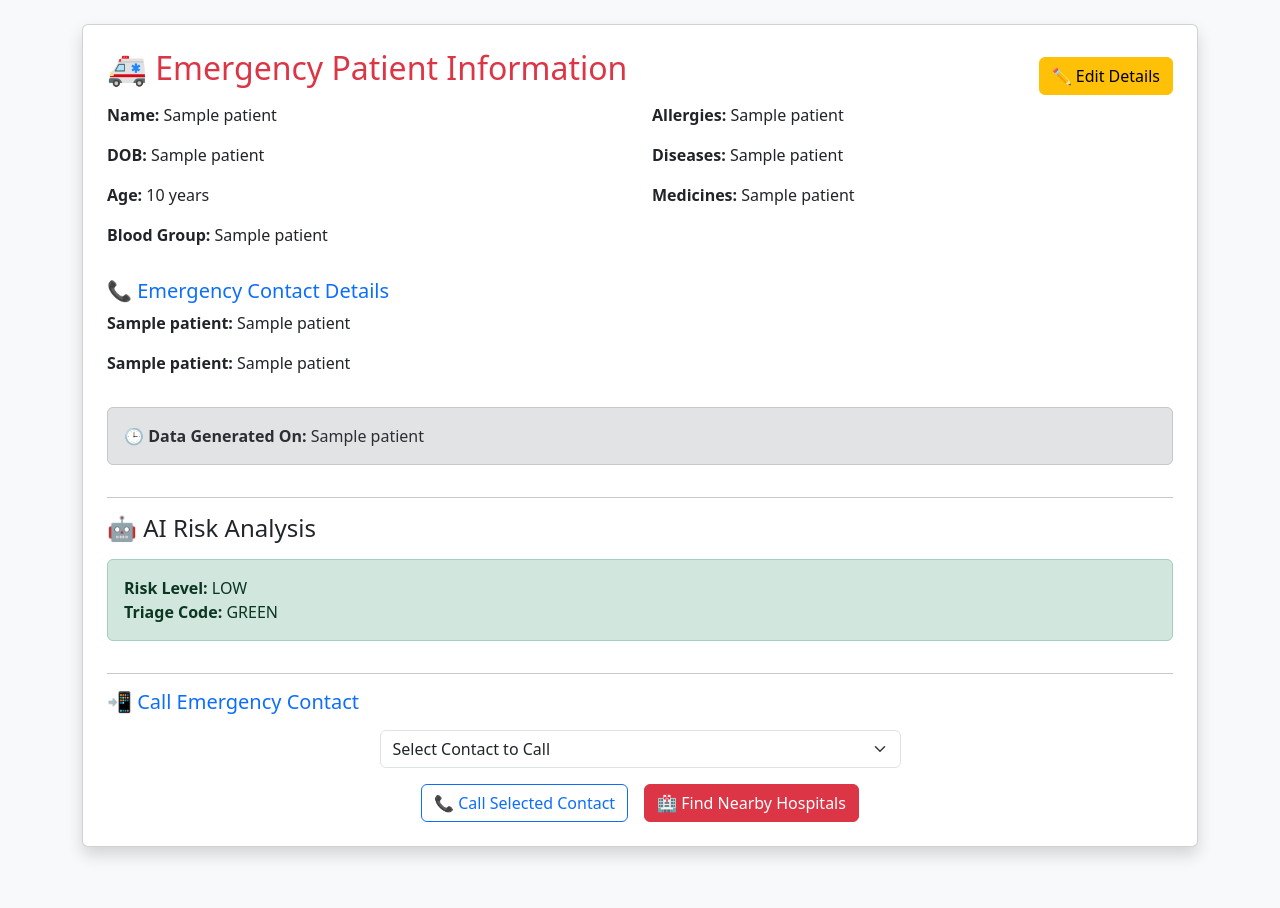
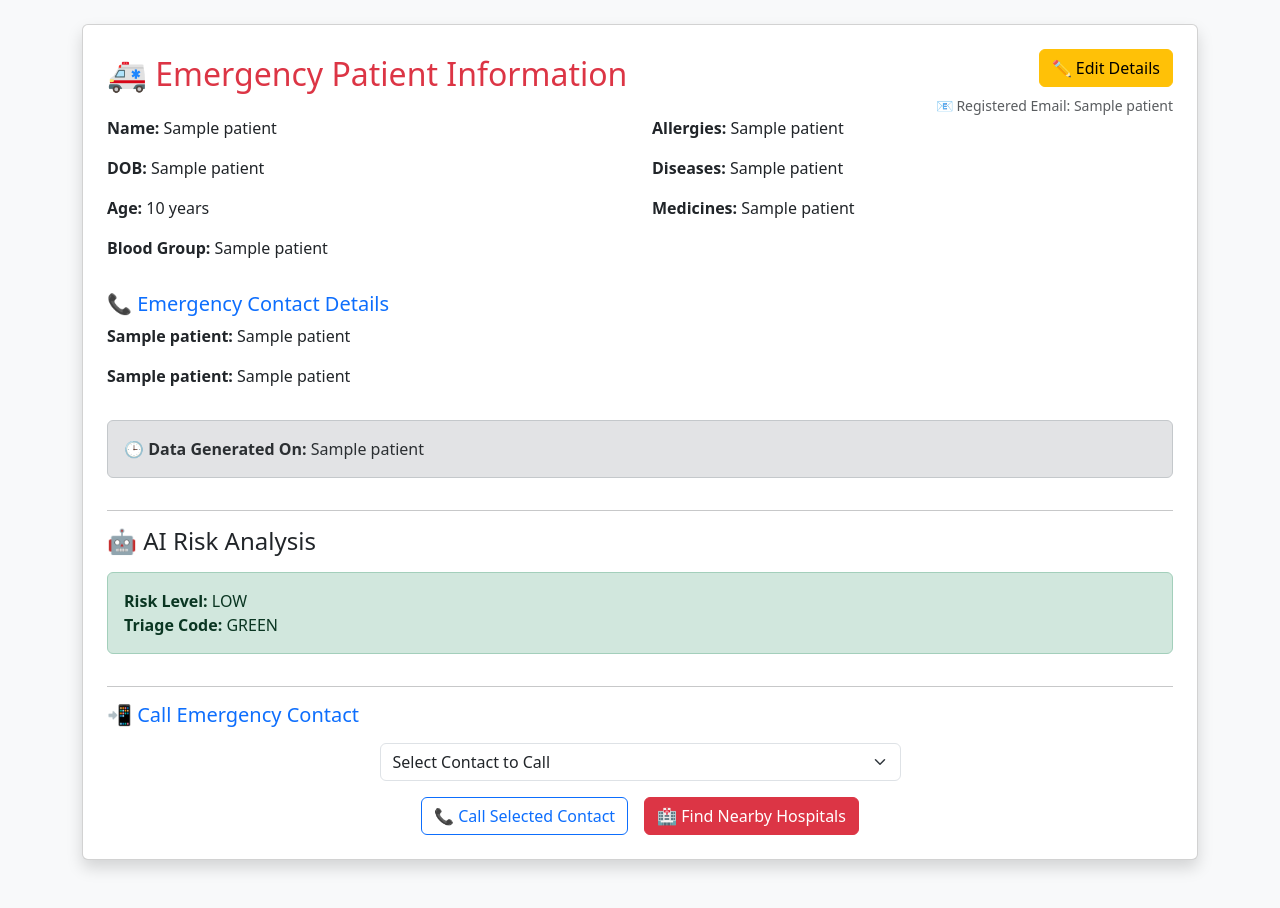
Before and after one commit to sonuy10/Ai-Emergency-Qr-Health-System, a Flask app: template templates/emergency_view.html in a window 1280 px wide. Before the commit the page ends 858 px from the top, so only its background shows below. Run offline with Flask 3, Linux system fonts and the light colour scheme; the template is opened without the code that fills it: most values are stand-ins (such as "Sample title", 1, 10 or a date in 2020).

Commit message:
Update emergency_view.html

```diff
--- a/templates/emergency_view.html
+++ b/templates/emergency_view.html
@@ -11,12 +11,10 @@
         function callSelectedContact() {
             const select=document.getElementById("contactSelect");
             const number=select.value;
-
             if(!number){
                 alert("Please select an emergency contact");
                 return;
             }
-
             window.location.href="tel:"+number;
         }
     </script>
@@ -34,10 +32,14 @@
                 🚑 Emergency Patient Information
             </h2>
 
-            <a href="/verify_edit/{{ patient[0] }}" class="btn btn-warning">
-                ✏ Edit Details
-            </a>
-
+            <div class="text-end">
+                <a href="/verify_edit/{{ patient[0] }}" class="btn btn-warning mb-2">
+                    ✏ Edit Details
+                </a>
+                <div class="small text-muted">
+                    📧 Registered Email: {{ patient[12] }}
+                </div>
+            </div>
 
         </div>
 
@@ -78,12 +80,12 @@
 
         <!-- DATE FIXED -->
         <div class="alert alert-secondary mt-3">
-            <strong>🕒 Data Generated On:</strong> {{ patient[12] }}
+            <strong>🕒 Data Generated On:</strong> {{ patient[13] }}
         </div>
 
         <hr>
 
-        <!-- AI Risk Analysis (UNCHANGED) -->
+        <!-- AI Risk Analysis -->
         <h4 class="mb-3">🤖 AI Risk Analysis</h4>
 
         {% if risk == "HIGH" %}
```
